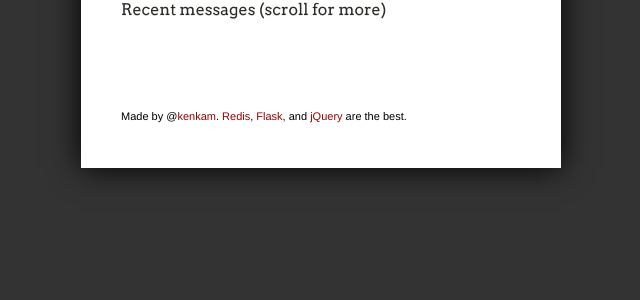
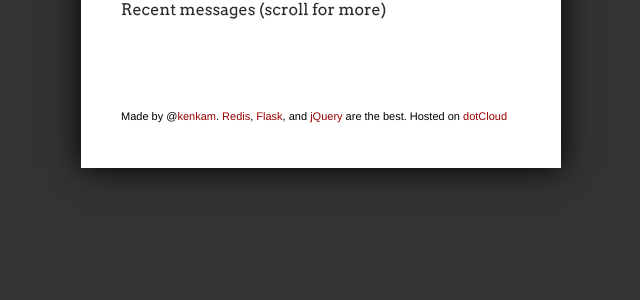
Before and after one commit to kenkam/msgbrd, a Flask app: template web/templates/index.html in a window 1280 px wide. Shown: the part 340-640 px from the top of the page, without its empty margins (319-959 px from the left). Run offline with Flask 2, Linux system fonts and the light colour scheme; the template is opened without the code that fills it, so the values that code supplies are empty; parts of the project's set-up code (start-up, migrations or seed data) failed here and were passed over; some libraries are stand-ins or nearby versions.

Commit message:
Fixed link, added dotCloud link

```diff
--- a/web/requirements.txt
+++ b/web/requirements.txt
@@ -1,2 +1,2 @@
-flask > 0
-redis > 0
+flask
+redis
--- a/web/templates/index.html
+++ b/web/templates/index.html
@@ -138,7 +138,7 @@
 
     <!-- Message -->
     <p>
-      <a href="http://redis.io">Redis</a> is a blazing-fast NoSQL database server. <a href="http://http://flask.pocoo.org/">Flask</a> is a Python microframework for making web applications. This is a Twitter-like message board powered by Redis and Flask.
+      <a href="http://redis.io">Redis</a> is a blazing-fast NoSQL database server. <a href="http://flask.pocoo.org/">Flask</a> is a Python microframework for making web applications. This is a Twitter-like message board powered by Redis and Flask.
     </p>
 
     <!-- Form -->
@@ -165,7 +165,7 @@
     </div>
 
     <footer>
-      <p>Made by @<a href="http://twitter.com/kenkam">kenkam</a>. <a href="http://redis.io">Redis</a>, <a href="http://flask.pocoo.org/">Flask</a>, and <a href="http://jquery.com/">jQuery</a> are the best.</p>
+      <p>Made by @<a href="http://twitter.com/kenkam">kenkam</a>. <a href="http://redis.io">Redis</a>, <a href="http://flask.pocoo.org/">Flask</a>, and <a href="http://jquery.com/">jQuery</a> are the best. Hosted on <a href="http://www.dotcloud.com">dotCloud</a></p>
     </footer>
   </section>
 </body>
```
